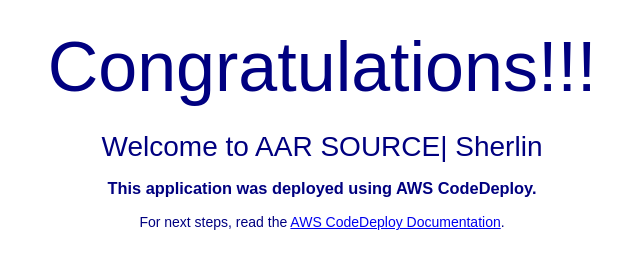
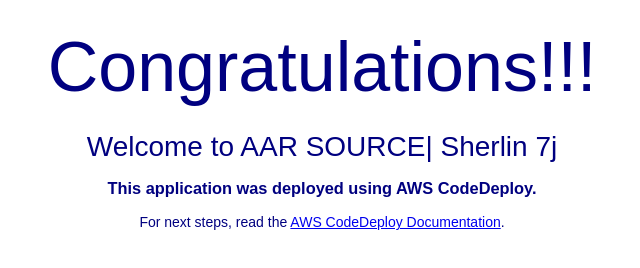
Before and after one commit to Sherlin/aws_cicd_pipline_codedeploy, a plain HTML site: page index.html in a window 1280 px wide. Shown: the part 220-488 px from the top of the page, without its empty margins (318-958 px from the left). Drawn offline with Linux system fonts and the light colour scheme.

Commit message:
Update index.html

```diff
--- a/index.html
+++ b/index.html
@@ -28,7 +28,7 @@
   <div align="center">
     <img src="https://scraper-bucket-demo.s3.us-east-1.amazonaws.com/aar_logo_final.png" style="max-width: 20%;">
     <h1>Congratulations!!! </h1>
-      <h2>Welcome to AAR SOURCE| Sherlin</h2>
+      <h2>Welcome to AAR SOURCE| Sherlin 7j</h2>
     <h3>This application was deployed using AWS CodeDeploy.</h3>
     <p>For next steps, read the <a href="http://aws.amazon.com/documentation/codedeploy">AWS CodeDeploy Documentation</a>.</p>
   </div>
```
